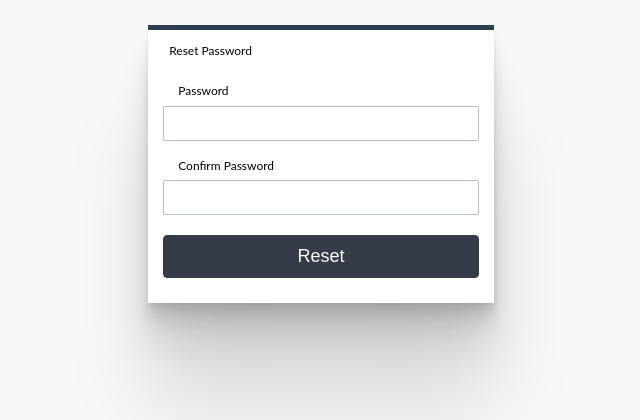
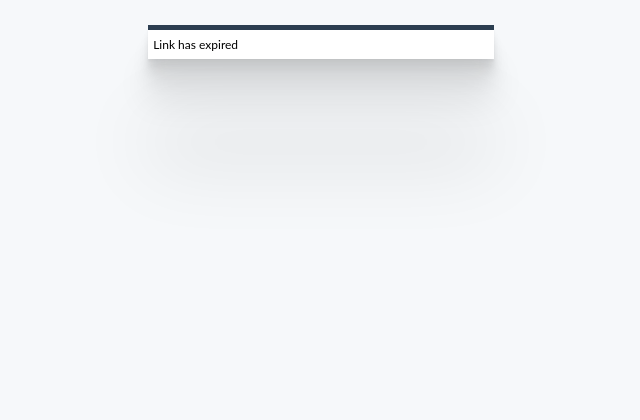
Before and after one commit to umair313/Noter, a Flask app: page /reset_password/1 in a window 1280 px wide. Shown: the part 53-473 px from the top of the page, without its empty margins (319-959 px from the left). Run offline with Flask 2, Linux system fonts and the light colour scheme.

Commit message:
it will now display msg if reset link get invalid

```diff
--- a/core/templates/reset_password.html
+++ b/core/templates/reset_password.html
@@ -2,6 +2,9 @@
 {% block content%}
 
 			<div class="loginform">
+				{% if error['invalid']%}
+				<p>Link has expired</p>
+				{% else %}
 				<form method="POST" action="#">
 					<legend>Reset Password</legend>
 					<div class="formgroup">
@@ -19,5 +22,6 @@
 						<button class="btn btn-primary"type="submit">Reset</button>
 					</div>
 				</form>
+				{% endif %}
 			</div>
 {% endblock content %}
```
